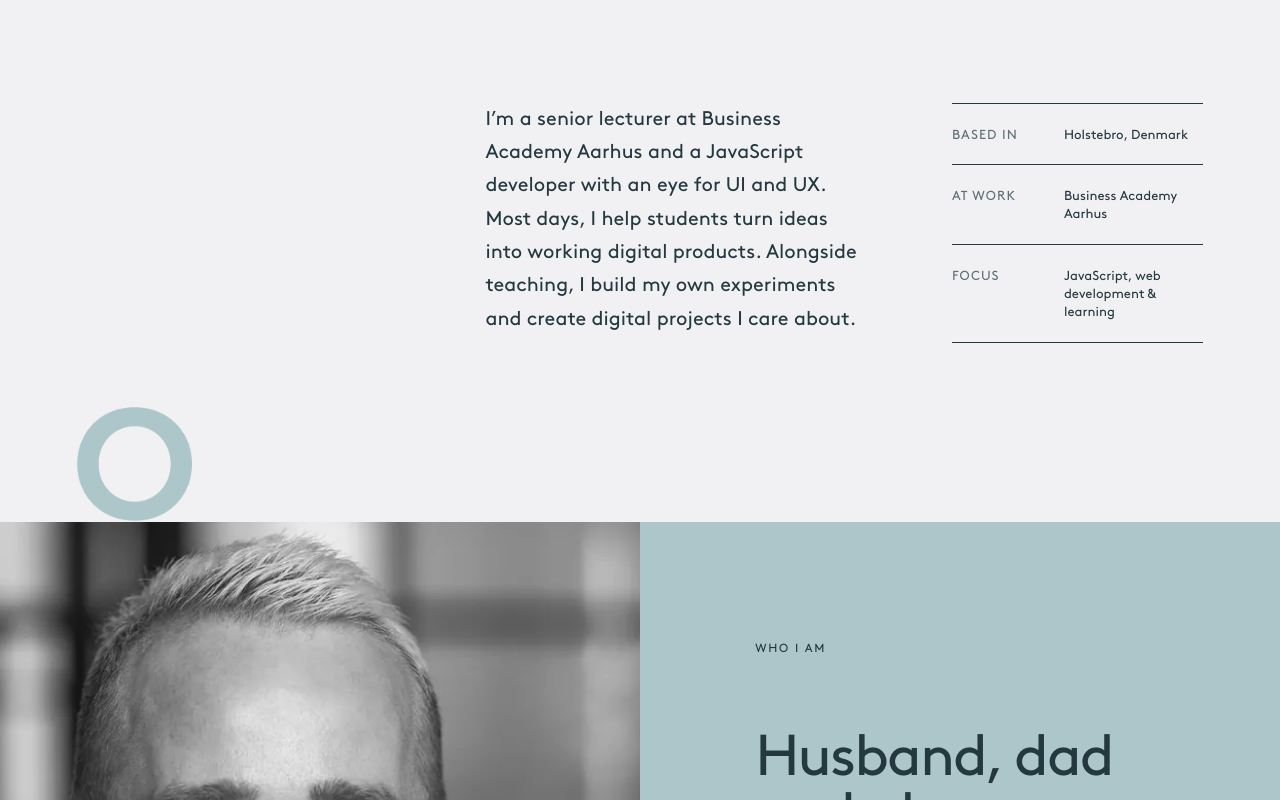
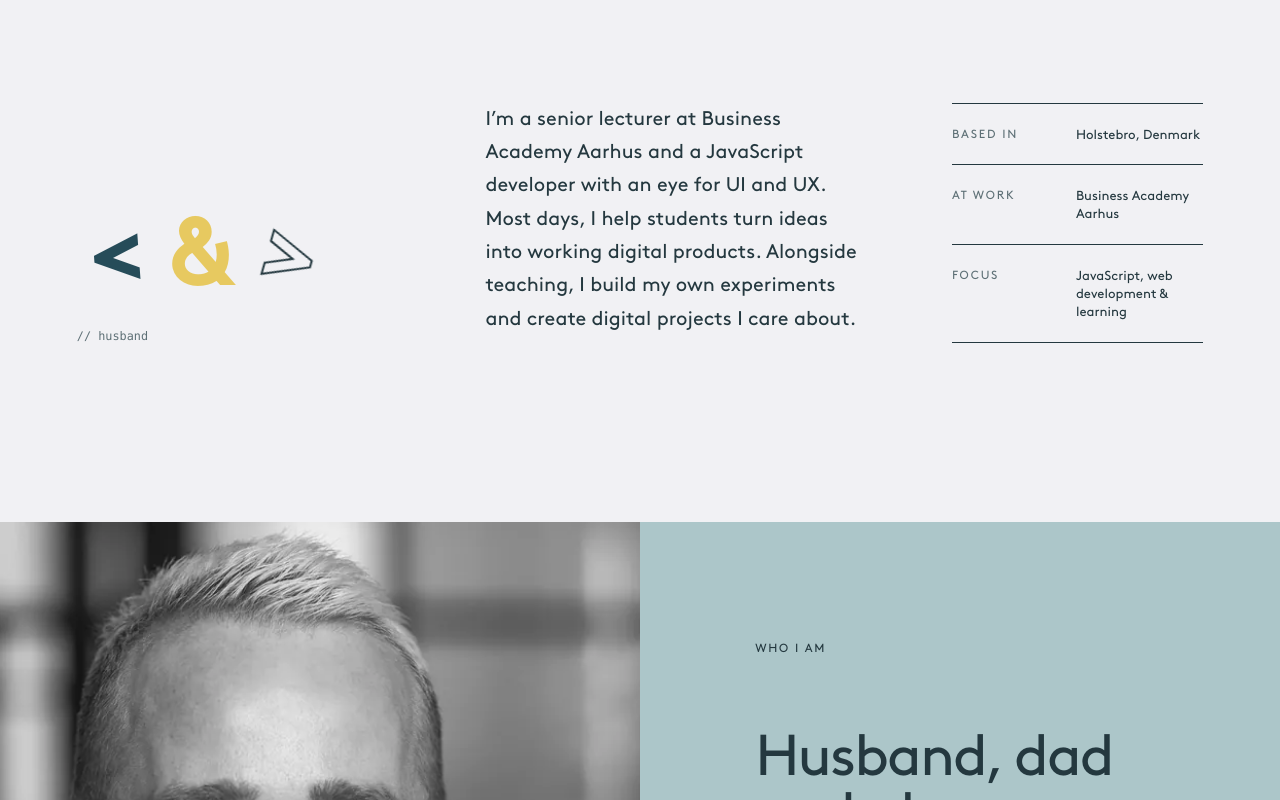
Before and after one commit to cederdorff/cederdorff.github.io, a React (Vite) app: page / in a window 1280 px wide. Shown: the part 1260-2060 px from the top of the page. Built offline with nearby package versions, Linux system fonts and the light colour scheme.

Commit message:
feat: implement RoleMark component and update AboutSection with role display refactor: enhance ArchiveFeature with dynamic link and update project details style: adjust layout and spacing in various sections for improved readability

```diff
--- a/src/components/home/AboutSection.jsx
+++ b/src/components/home/AboutSection.jsx
@@ -1,8 +1,10 @@
+import RoleMark from "./RoleMark";
+
 export default function AboutSection() {
   return (
     <section className="statement" aria-labelledby="about-heading">
       <p className="section-label">01 / About</p>
-      <div className="accent-shape accent-shape--ring" aria-hidden="true"></div>
+      <RoleMark />
       <div className="statement-body reveal">
         <h2 id="about-heading">Code is easier to learn when you have something real to build.</h2>
         <div className="statement-details">
--- /dev/null
+++ b/src/components/home/RoleMark.jsx
@@ -0,0 +1,67 @@
+import { useEffect, useState } from "react";
+
+// One tag, and everything I am goes inside it in turn.
+const ROLES = [
+  { glyph: "?", label: "senior lecturer" }, // a lesson starts with a question
+  { glyph: "/", label: "web app developer" }, // the slash that closes the tag
+  { glyph: "&", label: "husband" },
+  { glyph: "+", label: "dad" },
+  { glyph: ";", label: "I’m RACE" } // the semicolon from my logo
+];
+
+const TILTS = [
+  [-10, 8],
+  [14, -6],
+  [-4, 16],
+  [10, 4],
+  [-14, -10]
+];
+
+const INTERVAL = 2800;
+
+export default function RoleMark() {
+  const [index, setIndex] = useState(0);
+  const [paused, setPaused] = useState(false);
+  const role = ROLES[index];
+  const [left, right] = TILTS[index];
+
+  const next = () => setIndex((current) => (current + 1) % ROLES.length);
+
+  // Moves on by itself, but waits while you hover or focus it, and never starts
+  // for people who have asked for reduced motion. Keyed on index, so a click restarts the wait.
+  useEffect(() => {
+    if (paused || window.matchMedia("(prefers-reduced-motion: reduce)").matches) return;
+
+    const id = setTimeout(next, INTERVAL);
+
+    return () => clearTimeout(id);
+  }, [index, paused]);
+
+  return (
+    <button
+      type="button"
+      className="glyph-mark glyph-mark--roles"
+      onClick={next}
+      onPointerEnter={() => setPaused(true)}
+      onPointerLeave={() => setPaused(false)}
+      onFocus={() => setPaused(true)}
+      onBlur={() => setPaused(false)}
+      aria-label={`${role.label}. Press for the next role.`}
+    >
+      <span className="glyph-letters" aria-hidden="true">
+        <span className="glyph-letter glyph-letter--green" style={{ "--rotate": `${left}deg` }}>
+          {"<"}
+        </span>
+        <span className="glyph-letter glyph-letter--accent glyph-letter--pop" key={role.glyph}>
+          {role.glyph}
+        </span>
+        <span className="glyph-letter glyph-letter--outline" style={{ "--rotate": `${right}deg` }}>
+          {">"}
+        </span>
+      </span>
+      <span className="glyph-hint glyph-hint--pop" aria-hidden="true" key={role.label}>
+        {`// ${role.label}`}
+      </span>
+    </button>
+  );
+}
--- a/src/data/homeContent.js
+++ b/src/data/homeContent.js
@@ -34,15 +34,20 @@ export const projects = [
       "I rebuilt the gallery’s website on Fur with React, Vite and React Router. Exhibitions, artists and visitor information now have their own clear structure, including dedicated artist pages and an optimized WebP image workflow.",
     image: "/img/projects/karolines-hus-site.webp",
     url: "https://karolineshus.dk/"
+  },
+  {
+    title: "BouTime",
+    type: "Work management · Web & mobile app",
+    role: "Design & development",
+    description:
+      "A shared tool for BouMatic employees covering time registration, absence, calendars and contacts. I designed and developed the original web and mobile app. The current version uses React Router 7, TypeScript and Tailwind CSS.",
+    image: "/img/boutime_web.webp",
+    imageWidth: 1000,
+    imageHeight: 750
   }
 ];
 
 export const archiveLinks = [
-  {
-    name: "House of Vincent",
-    detail: "Shopify store",
-    url: "https://houseofvincent.com/"
-  },
   {
     name: "BouMatic",
     detail: "Website",
--- a/src/main.css
+++ b/src/main.css
@@ -25,6 +25,11 @@
   --soft: #acc6c9;
   --yellow: #e7c960;
   --accent: var(--yellow);
+  /* Everything secondary is a tint of the two style-guide blue-greens (--green and --soft). */
+  --soft-text: #d3dfe0;
+  --line-on-dark: rgba(172, 198, 201, 0.36);
+  --muted: #5e7076;
+  --gutter: clamp(24px, 6vw, 96px);
   --mono: ui-monospace, SFMono-Regular, Menlo, Consolas, monospace;
   --green: #264c59;
   --white: #f7f7f5;
@@ -145,10 +150,10 @@ blockquote {
   justify-content: space-between;
   width: 100%;
   min-height: 76px;
-  padding: 16px clamp(20px, 4vw, 64px);
+  padding: 16px var(--gutter);
   color: var(--white);
   background: rgba(38, 76, 89, 0.96);
-  border-bottom: 1px solid rgba(172, 198, 201, 0.36);
+  border-bottom: 1px solid var(--line-on-dark);
   backdrop-filter: blur(12px);
 }
 
@@ -307,7 +312,7 @@ footer a:hover {
   display: flex;
   flex-direction: column;
   justify-content: flex-end;
-  padding: 138px clamp(28px, 5.5vw, 88px) clamp(48px, 6vw, 88px);
+  padding: 138px var(--gutter) clamp(48px, 6vw, 88px);
 }
 
 .section-label,
@@ -381,7 +386,7 @@ footer a:hover {
   height: 100%;
   min-height: 620px;
   overflow: hidden;
-  background: #c8c8c5;
+  background: var(--soft);
 }
 
 .hero-portrait img {
@@ -667,7 +672,7 @@ footer a:hover {
   display: grid;
   grid-template-columns: 1fr 2.25fr;
   gap: clamp(40px, 7vw, 120px);
-  padding: clamp(112px, 14vw, 220px) clamp(24px, 6vw, 96px);
+  padding: clamp(112px, 14vw, 220px) var(--gutter);
 }
 
 .statement > .section-label,
@@ -676,30 +681,8 @@ footer a:hover {
   grid-row: 1;
 }
 
-.accent-shape {
-  grid-column: 1;
-  grid-row: 1;
-  position: absolute;
-  inset: auto auto 0 0;
-  width: clamp(100px, 9vw, 180px);
-  aspect-ratio: 1;
-  mask-repeat: no-repeat;
-  mask-size: contain;
-  mask-position: center;
-  -webkit-mask-repeat: no-repeat;
-  -webkit-mask-size: contain;
-  -webkit-mask-position: center;
-  pointer-events: none;
-}
-
-.accent-shape--ring {
-  mask-image: url("/img/new/shape-ring.webp");
-  -webkit-mask-image: url("/img/new/shape-ring.webp");
-  background: var(--soft);
-}
-
 /* RACE: my initials as a small pile of brand glyphs. Click to shuffle. */
-.race-mark {
+.glyph-mark {
   grid-column: 1;
   grid-row: 1;
   align-self: end;
@@ -713,7 +696,7 @@ footer a:hover {
   cursor: pointer;
 }
 
-.race-letters {
+.glyph-letters {
   display: grid;
   grid-template-columns: repeat(2, 1em);
   grid-auto-rows: 1em;
@@ -723,7 +706,7 @@ footer a:hover {
   line-height: 1;
 }
 
-.race-letter {
+.glyph-letter {
   display: grid;
   place-items: center;
   transform: translate(var(--x), var(--y)) rotate(var(--rotate));
@@ -731,35 +714,69 @@ footer a:hover {
     -webkit-text-stroke-color 300ms ease;
 }
 
-.race-letter--accent {
+.glyph-letter--accent {
   color: var(--accent);
 }
 
-.race-letter--green {
+.glyph-letter--green {
   color: var(--green);
 }
 
-.race-letter--soft {
+.glyph-letter--soft {
   color: var(--soft);
 }
 
-.race-letter--outline {
+.glyph-letter--outline {
   color: transparent;
   -webkit-text-stroke: 2px var(--ink);
 }
 
-.race-mark:hover .race-letter:nth-child(odd) {
+.glyph-mark:hover .glyph-letter:nth-child(odd) {
   transform: translate(var(--x), var(--y)) rotate(calc(var(--rotate) + 8deg));
 }
 
-.race-mark:hover .race-letter:nth-child(even) {
+.glyph-mark:hover .glyph-letter:nth-child(even) {
   transform: translate(var(--x), var(--y)) rotate(calc(var(--rotate) - 8deg));
 }
 
-.race-hint {
+/* The role mark is three glyphs in a row: a tag with something inside it. */
+.glyph-mark--roles .glyph-letters {
+  grid-template-columns: repeat(3, 0.82em);
+  font-size: clamp(4.6rem, 7.6vw, 8rem);
+}
+
+.glyph-letter {
+  --x: 0%;
+  --y: 0%;
+  --rotate: 0deg;
+}
+
+.glyph-letter--pop {
+  animation: glyphPop 520ms cubic-bezier(0.34, 1.56, 0.64, 1) both;
+}
+
+.glyph-hint--pop {
+  animation: hintIn 420ms cubic-bezier(0.22, 1, 0.36, 1) both;
+}
+
+@keyframes hintIn {
+  from {
+    opacity: 0;
+    transform: translateY(6px);
+  }
+}
+
+@keyframes glyphPop {
+  from {
+    opacity: 0;
+    transform: scale(0.3) rotate(-40deg);
+  }
+}
+
+.glyph-hint {
   display: block;
   margin-top: 18px;
-  color: #5e7076;
+  color: var(--muted);
   font-family: var(--mono);
   font-size: 0.74rem;
 }
@@ -799,7 +816,7 @@ footer a:hover {
 
 .about-facts div {
   display: grid;
-  grid-template-columns: 92px 1fr;
+  grid-template-columns: 104px 1fr;
   gap: 20px;
   padding: 22px 0 20px;
   border-bottom: 1px solid var(--ink);
@@ -813,8 +830,10 @@ footer a:hover {
 }
 
 .about-facts dt {
-  color: #5e7076;
-  letter-spacing: 0.08em;
+  padding-top: 0.1em;
+  color: var(--muted);
+  font-size: 0.74rem;
+  letter-spacing: 0.15em;
   text-transform: uppercase;
 }
 
@@ -823,7 +842,7 @@ footer a:hover {
   display: grid;
   grid-template-columns: 1fr 2.25fr;
   gap: clamp(40px, 7vw, 120px);
-  padding: clamp(112px, 14vw, 220px) clamp(24px, 6vw, 96px) clamp(72px, 9vw, 130px);
+  padding: clamp(112px, 14vw, 220px) var(--gutter) clamp(72px, 9vw, 130px);
 }
 
 .practice-body {
@@ -833,17 +852,22 @@ footer a:hover {
 .practice-body h2 {
   max-width: 880px;
   text-wrap: balance;
-  font-size: clamp(2.35rem, 4.2vw, 4.6rem);
+  font-size: clamp(2.6rem, 5.6vw, 6rem);
   font-weight: 400;
   letter-spacing: -0.035em;
   line-height: 0.98;
 }
 
+.practice-lead {
+  max-width: 680px;
+  margin-top: clamp(60px, 8vw, 112px);
+  font-size: clamp(1.06rem, 1.55vw, 1.38rem);
+  line-height: 1.68;
+}
+
 .practice-copy {
-  max-width: 680px;
-  margin-top: clamp(30px, 4vw, 48px);
-  font-size: clamp(1rem, 1.35vw, 1.2rem);
-  line-height: 1.68;
+  font-size: 1.05rem;
+  line-height: 1.72;
 }
 
 .practice-copy p + p {
@@ -876,12 +900,16 @@ footer a:hover {
   width: 100%;
   max-width: none;
   margin: 0 auto clamp(90px, 12vw, 180px);
-  padding: 0 clamp(20px, 4vw, 64px);
+  padding: 0 var(--gutter);
 }
 
 .section-heading .section-label {
   position: relative;
   z-index: 1;
+  color: var(--accent);
+}
+
+.contact .section-label {
   color: var(--accent);
 }
 
@@ -921,7 +949,7 @@ footer a:hover {
   grid-template-columns: minmax(0, 920px) minmax(280px, 440px);
   gap: clamp(40px, 6vw, 104px);
   justify-content: center;
-  padding: clamp(96px, 12vw, 180px) clamp(20px, 4vw, 64px);
+  padding: clamp(96px, 12vw, 180px) var(--gutter);
   color: var(--white);
 }
 
@@ -1039,8 +1067,8 @@ footer a:hover {
   justify-content: space-between;
   gap: 20px;
   padding-bottom: 18px;
-  border-bottom: 1px solid #55554e;
-  color: #b8b7af;
+  border-bottom: 1px solid var(--line-on-dark);
+  color: var(--soft);
 }
 
 .project-copy h3 {
@@ -1057,8 +1085,8 @@ footer a:hover {
 .project-role {
   margin-top: 32px;
   color: var(--accent);
-  font-size: 0.72rem;
-  letter-spacing: 0.12em;
+  font-size: 0.74rem;
+  letter-spacing: 0.15em;
   line-height: 1.4;
   text-transform: uppercase;
 }
@@ -1066,17 +1094,17 @@ footer a:hover {
 .project-copy > p:last-child {
   max-width: 520px;
   margin-top: 36px;
-  color: #c8c6bd;
-  font-size: 1rem;
+  color: var(--soft-text);
+  font-size: 1.05rem;
   line-height: 1.72;
 }
 
 .practice-split {
   display: grid;
-  grid-template-columns: minmax(0, 1fr) minmax(400px, 0.9fr);
-  gap: clamp(48px, 6vw, 96px);
+  grid-template-columns: minmax(0, 1fr) minmax(364px, 0.95fr);
+  gap: clamp(40px, 4.5vw, 64px);
   align-items: start;
-  margin-top: clamp(48px, 6vw, 84px);
+  margin-top: clamp(40px, 5vw, 64px);
 }
 
 .practice-split .practice-copy {
@@ -1091,12 +1119,12 @@ footer a:hover {
 
 .lesson-loop .code-body {
   overflow-x: auto;
-  font-size: 0.88rem;
+  font-size: 0.84rem;
 }
 
 .lesson-loop figcaption {
   margin-top: 16px;
-  color: #5e7076;
+  color: var(--muted);
   font-size: 0.84rem;
   line-height: 1.5;
 }
@@ -1127,7 +1155,7 @@ footer a:hover {
 }
 
 .teaching-work {
-  padding: 0 clamp(24px, 6vw, 96px) clamp(112px, 14vw, 220px);
+  padding: 0 var(--gutter) clamp(112px, 14vw, 220px);
   background: var(--paper);
 }
 
@@ -1176,8 +1204,8 @@ footer a:hover {
   color: var(--ink);
   background: transparent;
   font: inherit;
-  font-size: 0.74rem;
-  letter-spacing: 0.08em;
+  font-size: 0.76rem;
+  letter-spacing: 0.12em;
   text-transform: uppercase;
   cursor: pointer;
   transition: background 160ms ease, color 160ms ease;
@@ -1194,7 +1222,7 @@ footer a:hover {
 }
 
 .repo-count {
-  color: #5e7076;
+  color: var(--muted);
   font-family: var(--mono);
   font-size: 0.78rem;
 }
@@ -1234,8 +1262,8 @@ footer a:hover {
 
 .repo-topic {
   color: var(--green);
-  font-size: 0.68rem;
-  letter-spacing: 0.12em;
+  font-size: 0.74rem;
+  letter-spacing: 0.15em;
   text-transform: uppercase;
 }
 
@@ -1248,7 +1276,7 @@ footer a:hover {
 
 .repo-detail {
   margin-top: 14px;
-  color: #4d6067;
+  color: var(--muted);
   font-size: 0.92rem;
   line-height: 1.45;
 }
@@ -1259,10 +1287,33 @@ footer a:hover {
   gap: 12px;
   margin-top: auto;
   padding-top: 32px;
-  color: #5e7076;
+  color: var(--muted);
   font-family: var(--mono);
   font-size: 0.72rem;
   overflow-wrap: anywhere;
+}
+
+.repo-more {
+  display: block;
+  min-width: 260px;
+  margin: clamp(32px, 4vw, 56px) auto 0;
+  padding: 18px 20px 16px;
+  border: 1px solid var(--ink);
+  border-radius: 999px;
+  color: var(--ink);
+  background: transparent;
+  font: inherit;
+  font-size: 0.76rem;
+  letter-spacing: 0.12em;
+  text-transform: uppercase;
+  cursor: pointer;
+  transition: background 160ms ease, color 160ms ease;
+}
+
+.repo-more:hover {
+  color: var(--white);
+  background: var(--green);
+  border-color: var(--green);
 }
 
 .repo-topic,
@@ -1295,7 +1346,7 @@ footer a:hover {
 .repo-card:focus-visible .repo-detail,
 .repo-card:focus-visible .repo-path,
 .repo-card--all .repo-path {
-  color: #c8d1d2;
+  color: var(--soft-text);
 }
 
 .repo-card:hover .arrow,
@@ -1362,7 +1413,7 @@ footer a:hover {
 }
 
 .archive-list span:nth-child(2) {
-  color: #5d5c56;
+  color: var(--muted);
 }
 
 .archive-list span:nth-child(2) {
@@ -1397,13 +1448,29 @@ footer a:hover {
   object-fit: cover;
 }
 
-.archive-feature--boutime {
+.archive-feature--reverse {
   grid-template-columns: 1fr minmax(170px, 220px);
 }
 
-.archive-feature--boutime figure {
+.archive-feature--reverse figure {
   order: 2;
-  background: var(--white);
+}
+
+.archive-feature h3 a {
+  display: flex;
+  justify-content: space-between;
+  gap: 16px;
+}
+
+.archive-feature h3 a:hover .arrow,
+.archive-feature h3 a:focus-visible .arrow {
+  transform: translate(3px, -3px);
+}
+
+/* Not a link, so it should not react like one. */
+.project--static:hover figure,
+.project--static:hover img {
+  transform: none;
 }
 
 .archive-feature > div {
@@ -1427,8 +1494,8 @@ footer a:hover {
 .archive-feature div > p:last-child {
   max-width: 580px;
   margin-top: 26px;
-  font-size: 0.98rem;
-  line-height: 1.68;
+  font-size: 1.05rem;
+  line-height: 1.72;
 }
 
 .personal-note {
@@ -1495,7 +1562,7 @@ footer a:hover {
   justify-content: space-between;
   min-height: calc(100svh - 76px - 92px);
   overflow: hidden;
-  padding: clamp(44px, 8vh, 110px) clamp(24px, 6vw, 96px) clamp(32px, 5vh, 72px);
+  padding: clamp(44px, 8vh, 110px) var(--gutter) clamp(32px, 5vh, 72px);
   color: var(--white);
   background: var(--green);
 }
@@ -1518,21 +1585,21 @@ footer a:hover {
 
 .contact-bottom > p {
   max-width: 530px;
-  color: #d5d7d0;
+  color: var(--soft-text);
   font-size: 1.05rem;
   line-height: 1.6;
 }
 
 .contact-links {
   display: grid;
-  border-top: 1px solid #718077;
+  border-top: 1px solid var(--line-on-dark);
 }
 
 .contact-links a {
   display: flex;
   justify-content: space-between;
   padding: clamp(13px, 2.2vh, 24px) 0 clamp(11px, 2vh, 22px);
-  border-bottom: 1px solid #718077;
+  border-bottom: 1px solid var(--line-on-dark);
   color: var(--white);
 }
 
@@ -1541,12 +1608,12 @@ footer {
   align-items: center;
   justify-content: space-between;
   gap: 32px;
-  padding: 26px clamp(24px, 6vw, 96px);
-  color: #bcc2bd;
+  padding: 26px var(--gutter);
+  color: var(--soft);
   background: var(--green);
-  border-top: 1px solid #718077;
-  font-size: 0.72rem;
-  letter-spacing: 0.08em;
+  border-top: 1px solid var(--line-on-dark);
+  font-size: 0.76rem;
+  letter-spacing: 0.12em;
   text-transform: uppercase;
 }
 
@@ -1592,7 +1659,7 @@ footer a {
 
 .links header p {
   margin: 8px 0 28px;
-  color: #c9cec8;
+  color: var(--soft-text);
 }
 
 .link-tree {
@@ -1605,12 +1672,12 @@ footer a {
   align-items: center;
   justify-content: center;
   padding: 15px;
-  border-bottom: 1px solid #718077;
+  border-bottom: 1px solid var(--line-on-dark);
   color: var(--white);
 }
 
 .link-tree a:first-child {
-  border-top: 1px solid #718077;
+  border-top: 1px solid var(--line-on-dark);
 }
 
 .link-tree i {
@@ -1657,7 +1724,7 @@ footer a {
   .hero-code-float {
     position: static;
     order: -1;
-    padding: 0 clamp(28px, 5.5vw, 88px) clamp(40px, 6vw, 64px);
+    padding: 0 var(--gutter) clamp(40px, 6vw, 64px);
     background: var(--green);
   }
 
@@ -1665,12 +1732,12 @@ footer a {
     grid-template-columns: 1fr;
   }
 
-  .race-mark {
+  .glyph-mark {
     grid-row: auto;
     order: 1;
   }
 
-  .race-letters {
+  .glyph-letters {
     grid-template-columns: repeat(4, 1em);
     font-size: clamp(4.2rem, 19vw, 7rem);
   }
@@ -1701,10 +1768,6 @@ footer a {
   .practice-section,
   .teaching-work {
     grid-template-columns: 1fr;
-  }
-
-  .accent-shape {
-    display: none;
   }
 
   .statement-details {
@@ -1828,13 +1891,18 @@ footer a {
   }
 
   .project {
-    padding: 64px 20px;
+    padding: 64px 24px;
   }
 
   .archive-list a {
     grid-template-columns: 1fr auto;
   }
 
+  .repo-more {
+    width: 100%;
+    margin-top: 20px;
+  }
+
   .archive-list span:nth-child(2) {
     display: none;
   }
@@ -1843,7 +1911,7 @@ footer a {
     grid-template-columns: 1fr;
   }
 
-  .archive-feature--boutime figure {
+  .archive-feature--reverse figure {
     order: initial;
   }
 
```
Also changed, not shown: src/components/home/ArchiveFeature.jsx (+12 -2 lines), src/components/home/ArchiveSection.jsx (+7 -8 lines), src/components/home/PracticeSection.jsx (+4 -4 lines), src/components/home/ProjectCard.jsx (+40 -23 lines), src/components/home/RaceMark.jsx (+4 -4 lines), src/components/home/TeachingSection.jsx (+19 -4 lines).
